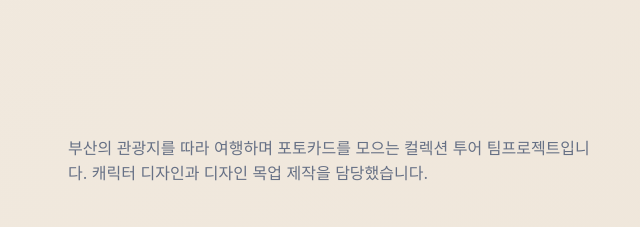
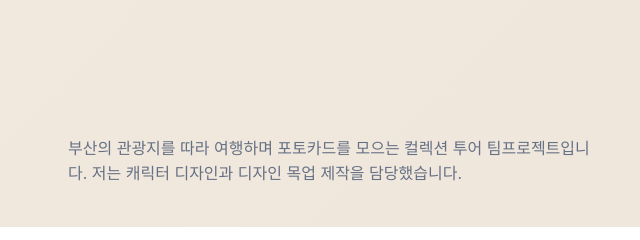
Before and after one commit to hyeyeongan/portfolio, a plain HTML site: page index.html in a window 1280 px wide. Shown: the part 2705-2945 px from the top of the page, 640-1280 px from the left. Drawn offline with Linux system fonts and the light colour scheme.

Commit message:
Update index.html

```diff
--- a/index.html
+++ b/index.html
@@ -248,7 +248,7 @@
             </div>
             <p>
               부산의 관광지를 따라 여행하며 포토카드를 모으는 컬렉션 투어 팀프로젝트입니다.
-              캐릭터 디자인과 디자인 목업 제작을 담당했습니다.
+              저는 캐릭터 디자인과 디자인 목업 제작을 담당했습니다.
             </p>
           </div>
 
```
